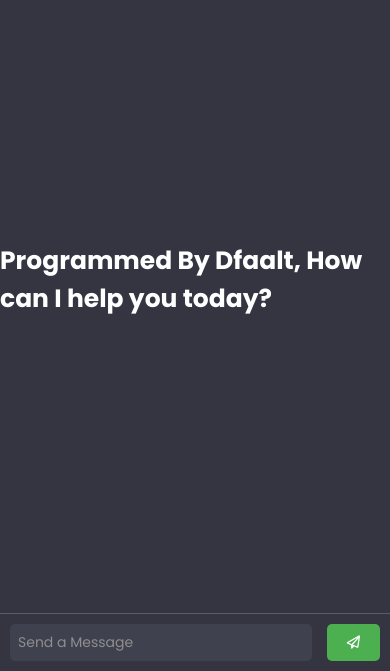
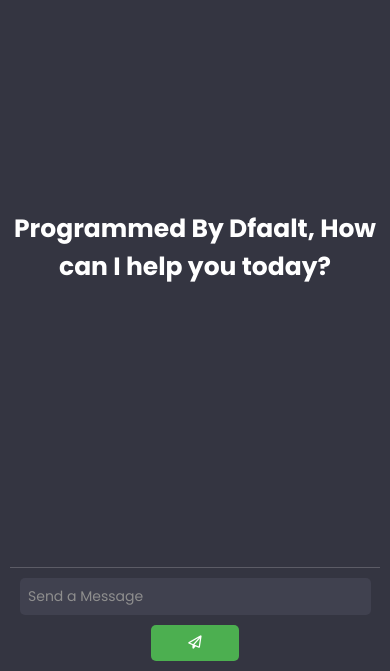
Before and after one commit to Dfaalt/DfaaltGPT, a plain HTML site: page index.html in a window 390 px wide. Shown: the part 173-844 px from the top of the page. Drawn offline with Linux system fonts and the light colour scheme.

Commit message:
update responsive

```diff
--- a/style.css
+++ b/style.css
@@ -168,3 +168,34 @@ body {
   background-color: #19c37d;
   padding: 10px 8px 11px;
 }
+
+@media only screen and (max-width: 768px) {
+  .container {
+    padding: 0 10px;
+  }
+
+  .info {
+    flex-direction: column;
+    text-align: center;
+  }
+
+  .logo img {
+    width: 80px;
+  }
+
+  .input-container {
+    flex-direction: column;
+    padding: 10px;
+  }
+
+  #user-input {
+    width: calc(100% - 15px);
+    margin-bottom: 10px;
+  }
+
+  #send-button {
+    display: block;
+    width: 25%;
+    margin: 0 auto;
+  }
+}
```
